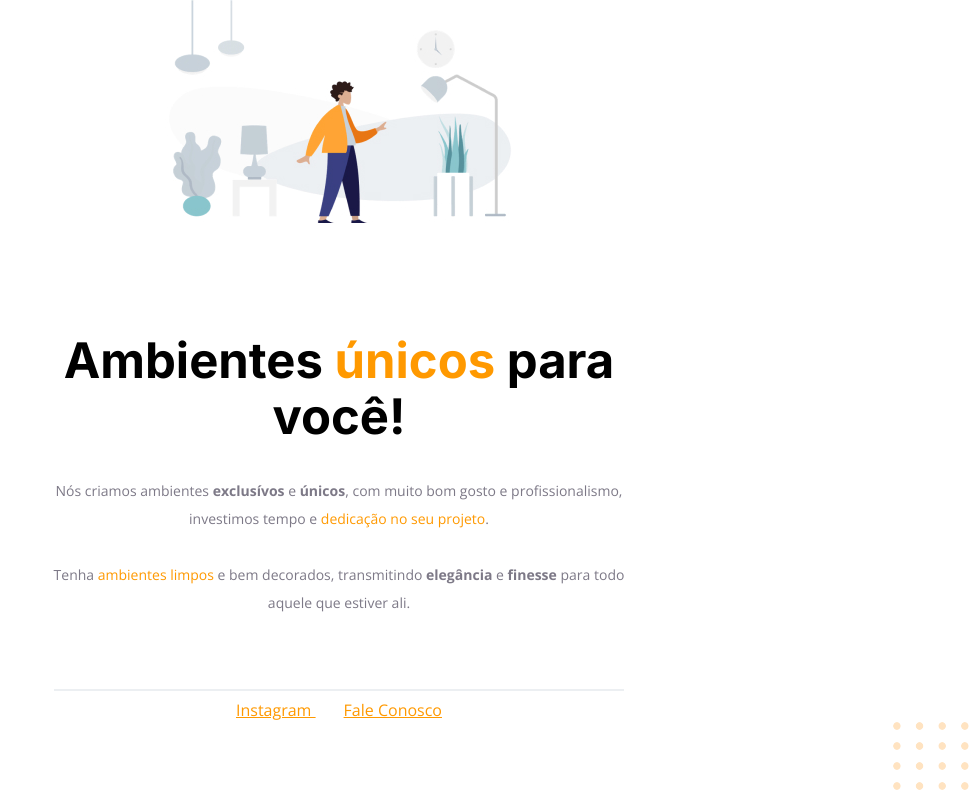
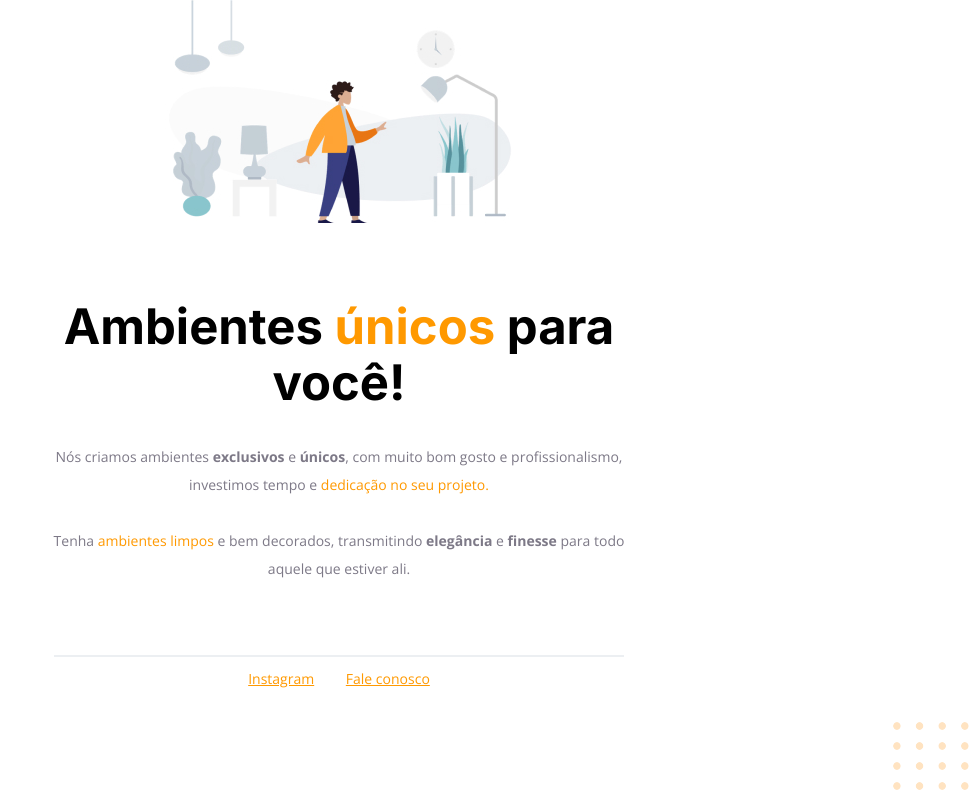
Before and after one commit to fabiotuffi/explorer01, a plain HTML site: page index.html in a window 1280 px wide. Shown: the whole page, without its empty margins (301-1280 px from the left). Drawn offline with nearby package versions, Linux system fonts and the light colour scheme.

Commit message:
Add files via upload
Commit do desafio 01 do Stage 02 do curso Explorer da Rockeatseat

```diff
--- a/index.html
+++ b/index.html
@@ -1,62 +1,61 @@
+<!-- Instrução que define o tipo do documento. -->
 <!DOCTYPE html>
 <html lang="pt-br">
+  <!-- Tag <head> contém as instruções para a página -->
   <head>
-  <link rel="preconnect" href="https://fonts.googleapis.com">
-  <link rel="preconnect" href="https://fonts.gstatic.com" crossorigin>
-
-  <meta charset="UTF-8">
-  <meta name="viewport" content="width=device-width, initial-scale=1.0">
-
-  <title>Móveis Customizados</title>
+    <link rel="preconnect" href="https://fonts.googleapis.com" />
+    <link rel="preconnect" href="https://fonts.gstatic.com" crossorigin />
+    <meta charset="UTF-8" />
+    <meta name="viewport" content="width=device-width, initial-scale=1.0" />
+    <title>Móveis customizados</title>
 
     <link
       href="https://fonts.googleapis.com/css2?family=Inter:wght@400;700&family=Open+Sans:wght@400;700&display=swap"
-    rel="stylesheet">
+      rel="stylesheet"
+    />
 
-  <link rel="stylesheet" href="style.css">
+    <link rel="stylesheet" href="style.css" />
+  </head>
+
+  <!-- Tag <body> é o corpo do documento, onde tem as informações que serão mostradas. -->
+  <body>
 
 
-</head>
-<body>
-
     <div id="hero">
-    <img src="imagens/img1.jpg"
-    alt="Desenho de uma pessoa vestindo uma camisa amarela em uma sala com móveis">
-
+      <img
+        src="images/img1.jpg"
+        alt="Desenho de uma pessoa vestindo uma camisa amarela em uma sala com Móveis"
+      />
       <h1>Ambientes <span>únicos</span> para você!</h1>
+    </div>
+    <div>
       <p>
-      Nós criamos ambientes <strong>exclusívos</strong> e <strong>únicos</strong>,
-      com muito bom gosto e profissionalismo,
-      investimos tempo e <span>dedicação no seu projeto</span>.
-
-      <br/>
-      <br/>
-
-      Tenha <span>ambientes limpos</span> e bem decorados,
-      transmitindo <strong>elegância</strong> e <strong>finesse</strong> para
-      todo aquele que estiver ali.
+        Nós criamos ambientes <strong>exclusivos</strong> e <strong>únicos</strong>, com muito
+        bom gosto e profissionalismo, investimos tempo e
+        <span>dedicação no seu projeto.</span>
+        <br />
+        <br />
+        Tenha <span> ambientes limpos</span> e bem decorados, transmitindo
+        <strong>elegância</strong> e <strong>finesse</strong>
+        para todo aquele que estiver ali.
       </p>
-
     </div>
-
-  <div id="footer">
 
     <div class="line"></div>
 
-    <a href="https://instagram.com/moveispravoce" target="_blank">
-      Instagram
-    </a>
+    <div id="footer">
+      <a target="_blank" href="https://instagram.com/moveisparavoce"
+        >Instagram</a
+      >
+      <a href="mailto:contato@moveisparavoce.com">Fale conosco</a>
+    </div>
 
-    <a href="mailto:contato@moveispravoce.com">
-      Fale Conosco
-    </a>
+    <div>
+      <img id="balls"
+        src="images/balls.svg"
+        alt="Bolinhas alaranjadas no canto inferior direito da tela"
+      />
 
     </div>
-
-  <img
-  id="balls"
-  src="imagens/balls.svg"
-  alt="Bolinhas laranjadas no canto inferior direito da tela">
-
   </body>
 </html>
--- a/style.css
+++ b/style.css
@@ -1,61 +1,56 @@
 body {
-  font-family: 'Open Sans', sans-serif;
   text-align: center;
+  font-family: "Open Sans", sans-serif;
   margin: 0;
+
 
 }
 
+
 #hero {
-  width: 592px;
-  margin: 0 auto 72px;
-
+  font-family: "inter";
 }
 
-#hero img {
-  margin-bottom: 72px;
-}
 
 h1 {
-  font-family: 'Inter', sans-serif;
+  margin: 72px auto 32px;
+  width: 562px;
   font-size: 49px;
   line-height: 56px;
-  margin-bottom: 32px;
-
 }
 
 h1 span {
   font-weight: bold;
+
+}
+
+span, a {
+  color: #ff9900;;
 }
 
 
-span, a {
-  color: #FF9900;
+p, #footer {
+  width: 592px;
+  font-size: 14px;
+  line-height: 28px;
+  color: #7D7987;
+  margin: 0 auto;
 }
 
-p {
-  color: #7D7987;
-  font-size: 14px;
-  line-height: 28px;
-}
-
-/* Esse a + a é referente pegar o "a" que tem um a anterior a ele */
 #footer a + a {
-  margin-left: 28px;
+    margin-left: 28px;
 }
 
 .line {
-  width: 568px;
-  height: 0px;
-  margin: 0 auto 8px;
-  border: 1px solid #ECEFF2;
-
+    width: 568px;
+    height: 0;
+    margin: 72px auto 8px;
+    border: 1px solid #ECEFF2;
 }
 
 #balls {
-
-  position: fixed;
-  bottom: 0px;
-  right: 0px;
-
+  position:fixed;
+  bottom: 0;
+  right: 0;
 
 }
```
Also changed, not shown: images/balls.svg (added), images/img1.jpg (added). Lines whose indentation alone changed are shown as unchanged.
